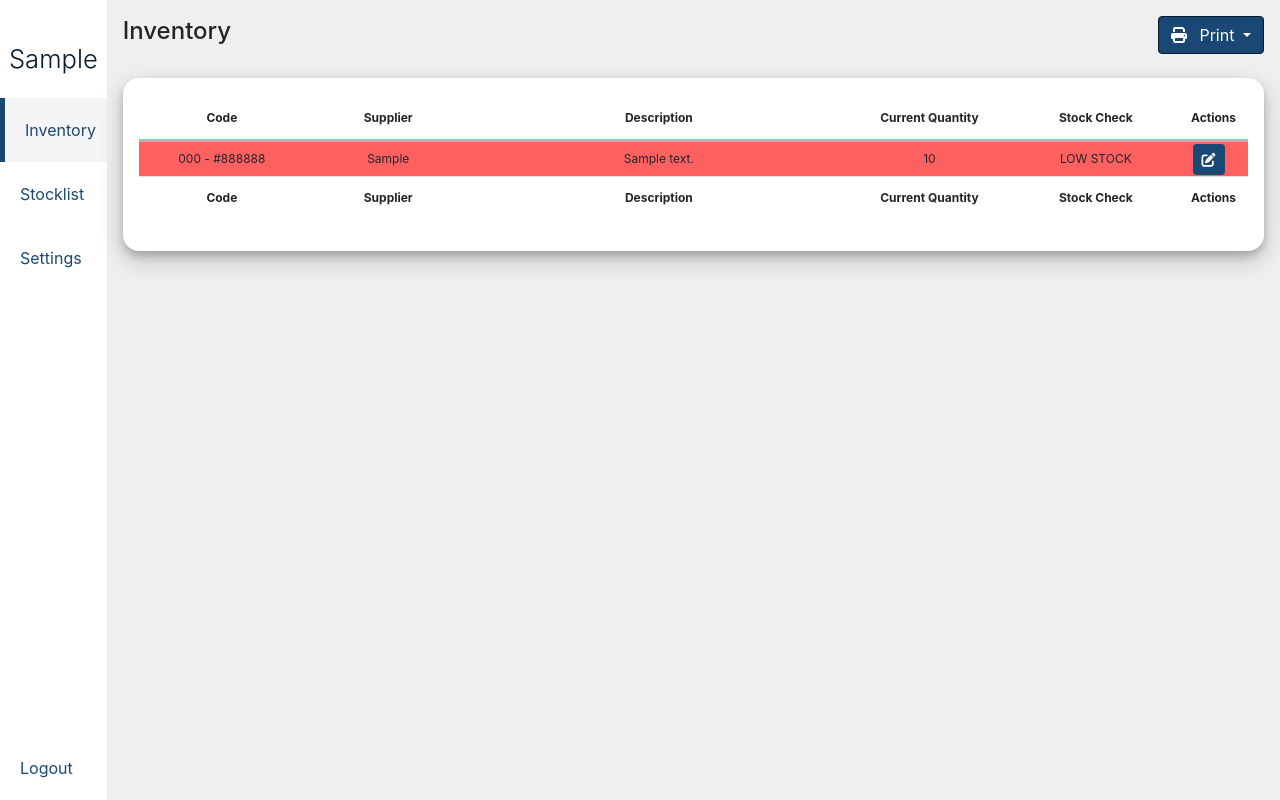
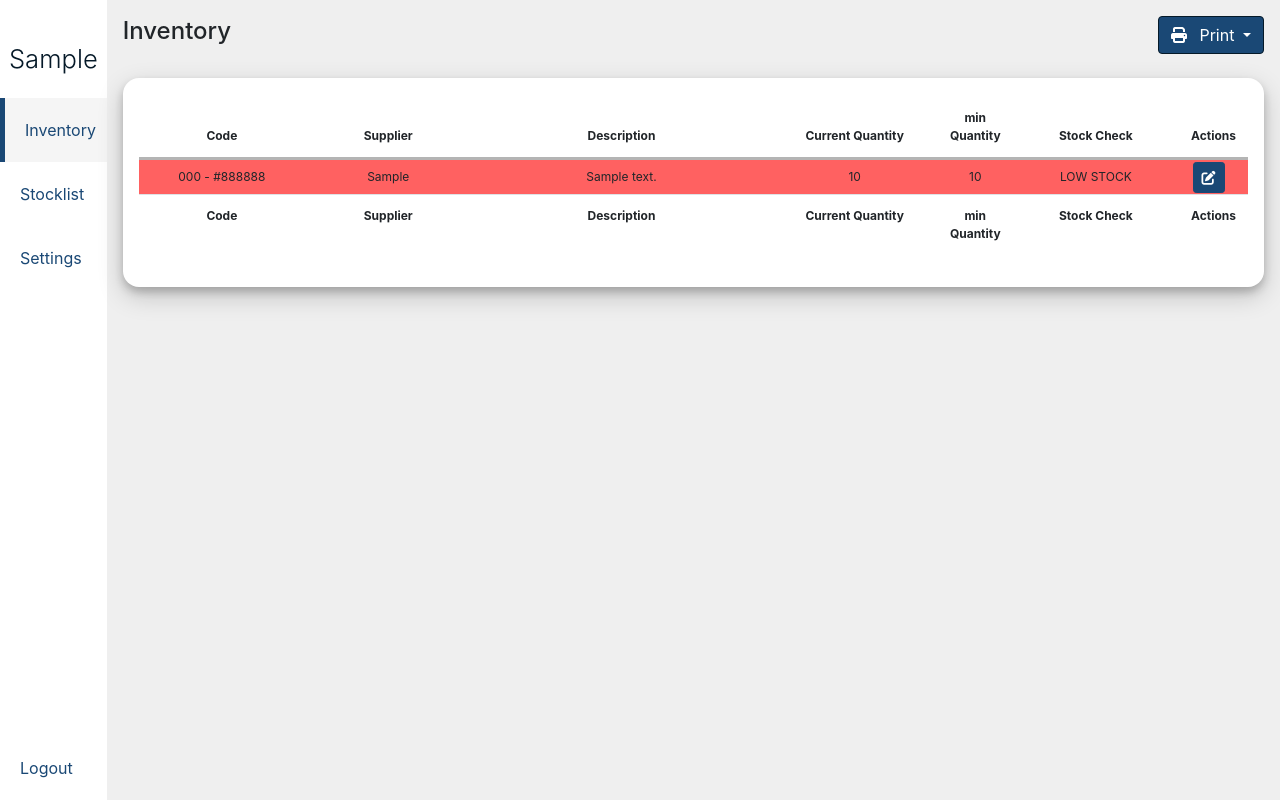
Before and after one commit to Aaronsquires/clivnars, a Django app: page /dashboard/inventory/ in a window 1280 px wide. Run offline with Django 3.2, Linux system fonts and the light colour scheme; a user stored in the database is signed in; tables that the repository leaves empty hold one stand-in row (values such as "Sample post"); parts of the project's set-up code (start-up, migrations or seed data) failed here and were passed over; some libraries are stand-ins or nearby versions.

Commit message:
added minquantity to inventory table

```diff
--- a/templates/Inventory/inventory.html
+++ b/templates/Inventory/inventory.html
@@ -43,7 +43,7 @@
                 <th class="th" style="width:15%">Supplier</th>
                 <th class="th">Description</th>
                 <th class="th" style="width:15%">Current Quantity</th>
-                <!-- <th class="th"style="width:5%">min Quantity</th> -->
+                <th class="th"style="width:5%">min Quantity</th>
                 <th class="th" style="width:15%">Stock Check</th>
                 <th class="th" style="width:5%">Actions</th>
             </tr>
@@ -59,7 +59,7 @@
                 <td>{{ object.supplier }}</td>
                 <td>{{ object.description }}</td>
                 <td>{{ object.quantity }}</td>
-                <!-- <td>{{ object.minquantity }}</td> -->
+                <td>{{ object.minquantity }}</td>
                 <td>{% if object.is_out_of_stock %}LOW STOCK{% else %}IN STOCK{% endif %}</td>
 
                 <td>
@@ -81,7 +81,7 @@
                 <th class="th" style="width:15%">Supplier</th>
                 <th class="th">Description</th>
                 <th class="th" style="width:15%">Current Quantity</th>
-                <!-- <th class="th"style="width:5%">min Quantity</th> -->
+                <th class="th"style="width:5%">min Quantity</th>
                 <th class="th" style="width:15%">Stock Check</th>
                 <th class="th" style="width:5%">Actions</th>
             </tr>
```
